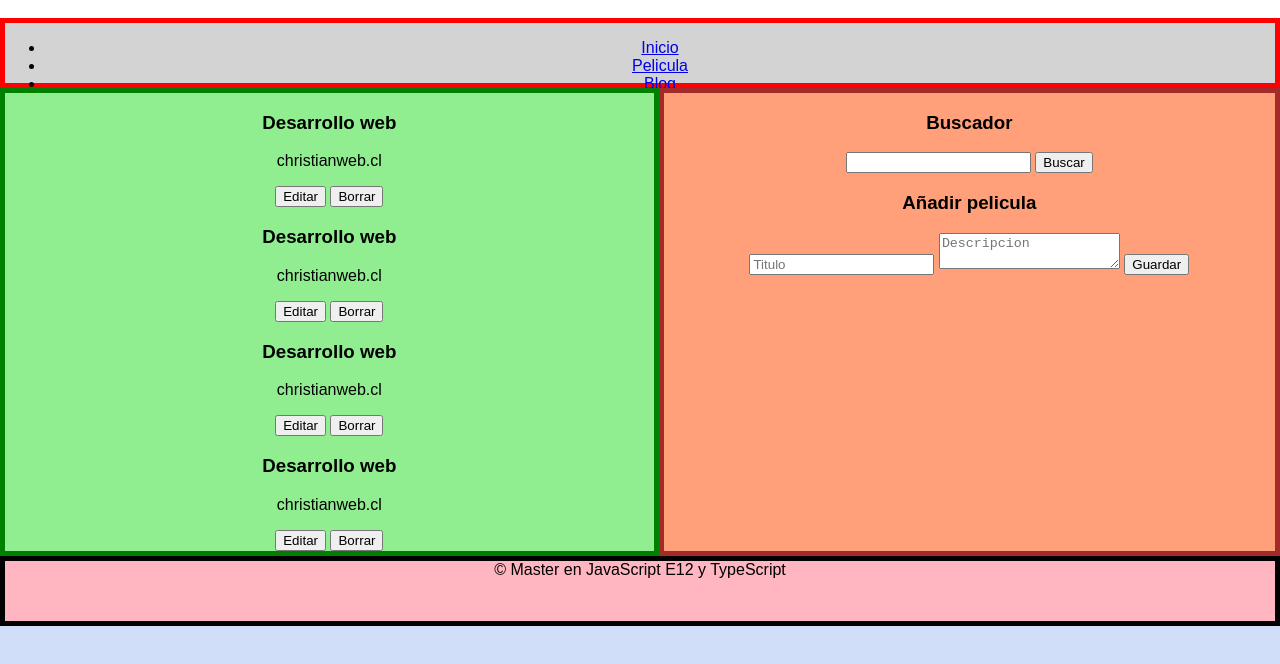
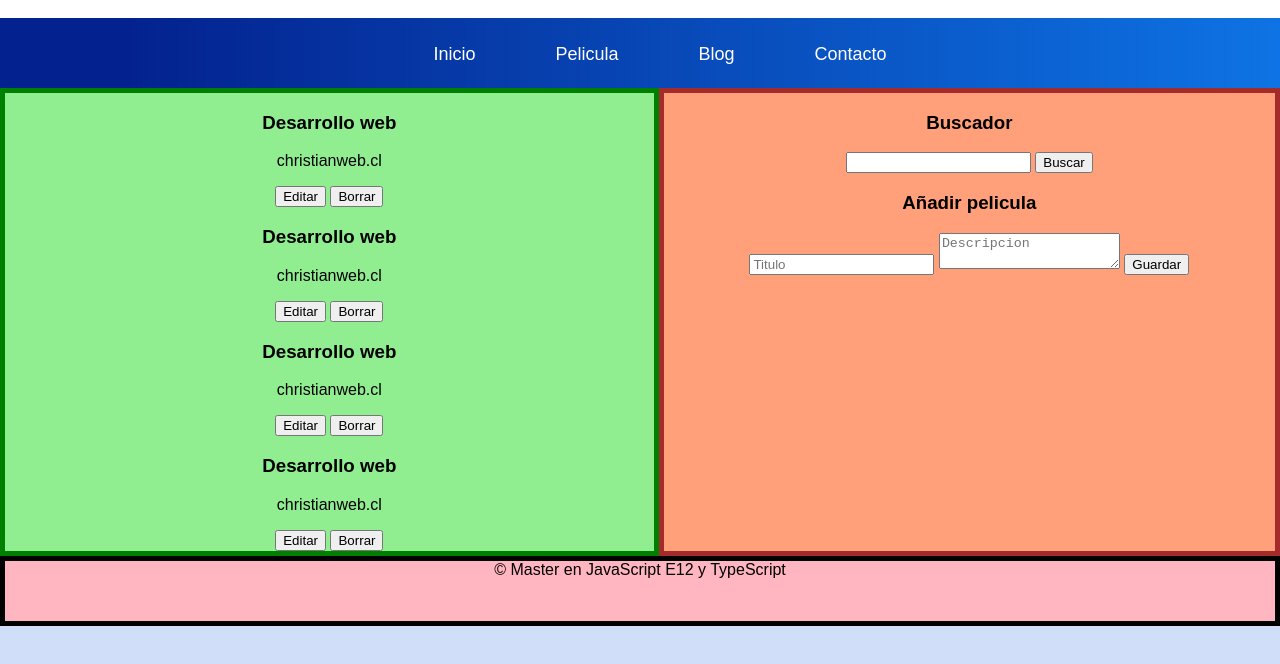
Before and after one commit to christianFernandez14/01-proyecto-MisPelis-vr, a plain HTML site: page index.html in a window 1280 px wide. Shown: the part 82-746 px from the top of the page. Drawn offline with Linux system fonts and the light colour scheme.

Commit message:
Estilos a la barra de navegacion / .65

```diff
--- a/css/styles.css
+++ b/css/styles.css
@@ -1,3 +1,4 @@
+/* Estilos Generales */
 body {
   background-color: #d1defa;
   font-family: Arial, Helvetica, sans-serif;
@@ -18,6 +19,8 @@ body {
     "footer footer footer footer ";
   grid-template-rows: 100px 70px auto 70px;
 }
+
+/* Estilos Cabecera */
 
 .header {
   grid-area: header;
@@ -51,10 +54,37 @@ body {
   margin-top: 30px;
 }
 
+/* Estilos Barra de Navegación */
 .nav {
   grid-area: nav;
-  border: 5px solid red;
-  background: lightgray;
+  background: linear-gradient(90deg, #03228f 10%, #0e73e4 100%);
+}
+
+.nav ul{
+  list-style: none;
+  display: flex;
+  justify-content: center;
+
+}
+
+.nav li {
+  padding: 10px;
+
+}
+
+.nav a {
+  display: block;
+  margin-left: 30px;
+  margin-right: 30px;
+  color: #fff;
+  text-decoration: none;
+  font-size: 18px;
+  font-weight: lighter;
+  transition: all 300ms;
+}
+
+.nav a:hover{
+  transform: scale(1.2 , 1.2);
 }
 
 .content {
```
